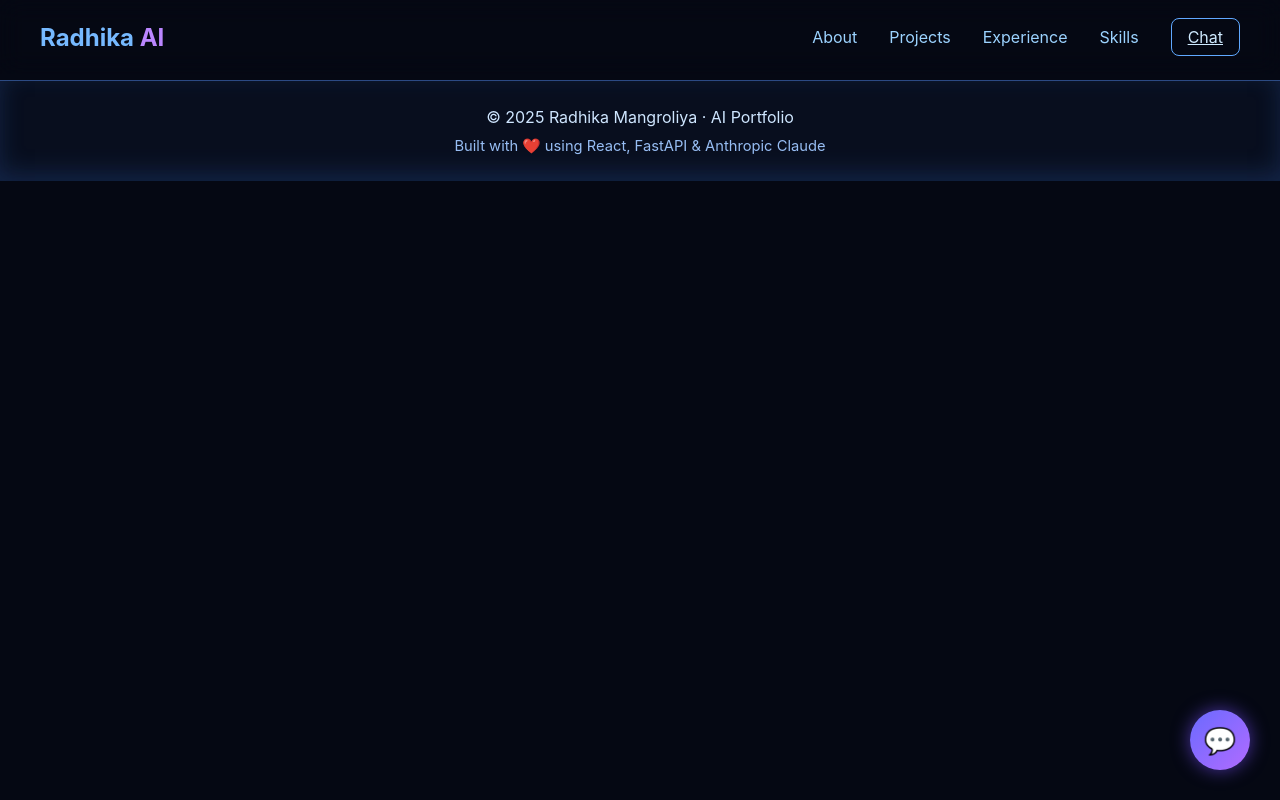
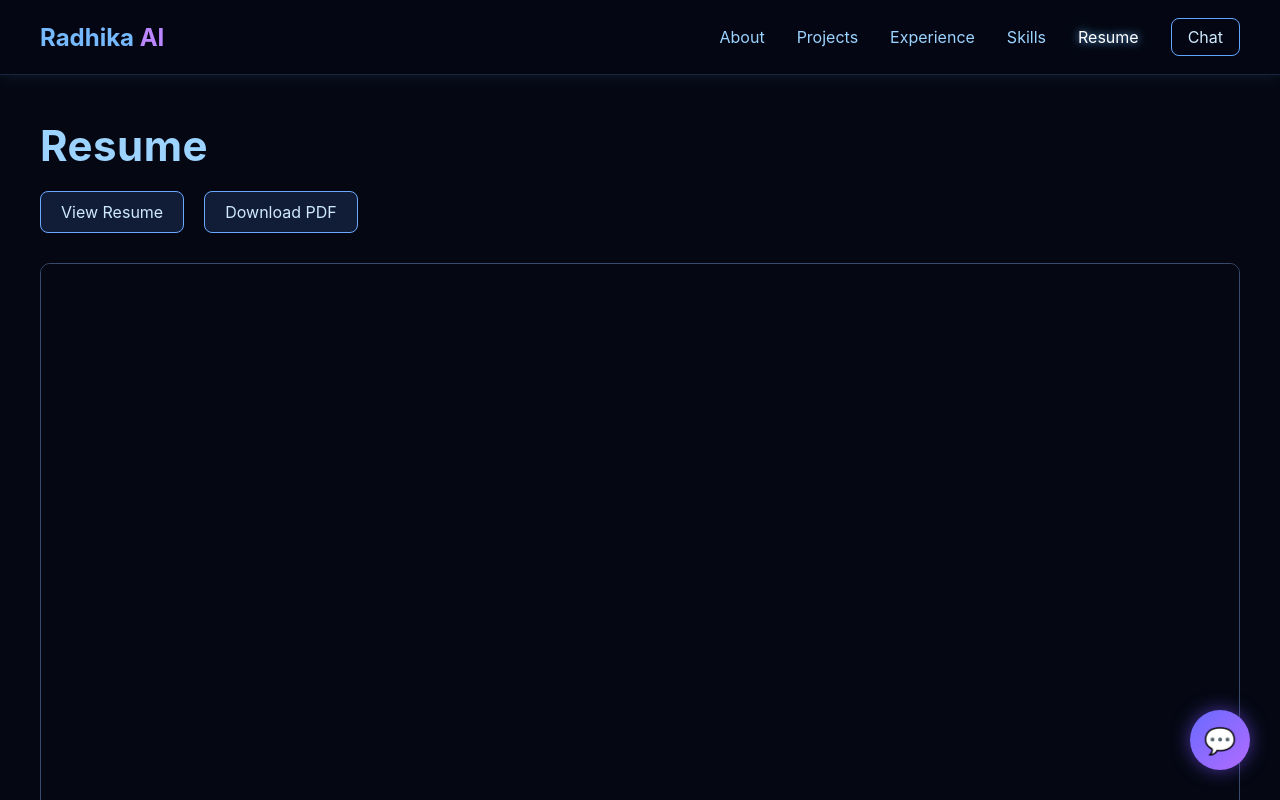
Before and after one commit to Radhikamangroliya/portfolio-Radhika-AI, a React app: page /resume in a window 1280 px wide. Shown: the top 800 px of the page. Built offline with nearby package versions, Linux system fonts and the light colour scheme; the HTML template or start-up script is replaced by a standard one.

Commit message:
done nav page

```diff
--- a/src/components/Navbar.css
+++ b/src/components/Navbar.css
@@ -1,7 +1,8 @@
 /* -------------------------------------------------------------
-   Navbar.css — Neon floating navigation bar
+   Navbar.css — Clean Neon Navigation (Transparent + Solid)
 -------------------------------------------------------------- */
 
+/* ✅ Base navbar container */
 .nav-container {
   position: fixed;
   top: 0;
@@ -11,9 +12,26 @@
   justify-content: space-between;
   align-items: center;
   z-index: 2000;
-  backdrop-filter: blur(12px);
+  transition: background 0.3s ease, box-shadow 0.3s ease, border-bottom 0.3s ease;
 }
 
+/* ✅ Transparent navbar ONLY on Home page */
+.nav-transparent {
+  background: transparent;
+  border-bottom: none;
+  box-shadow: none;
+}
+
+/* ✅ Solid navbar for all other pages */
+.nav-solid {
+  background: rgba(5, 8, 20, 0.92);
+  border-bottom: 1px solid rgba(120, 180, 255, 0.18);
+  box-shadow: 0 0 16px rgba(120, 180, 255, 0.12);
+}
+
+/* -------------------------------------------------------------
+   Logo
+-------------------------------------------------------------- */
 .logo {
   font-size: 1.5rem;
   font-weight: 700;
@@ -25,6 +43,9 @@
   color: #bb86ff;
 }
 
+/* -------------------------------------------------------------
+   Navigation Links
+-------------------------------------------------------------- */
 .nav-right {
   display: flex;
   gap: 32px;
@@ -47,12 +68,16 @@
   text-shadow: 0 0 8px #6ab8ff;
 }
 
+/* -------------------------------------------------------------
+   Chat Button
+-------------------------------------------------------------- */
 .chat-btn {
   padding: 8px 16px;
   border: 1px solid #60a8ff;
   border-radius: 8px;
   color: #cfeaff;
   transition: 0.3s;
+  text-decoration: none;
 }
 
 .chat-btn:hover {
--- a/src/components/Navbar.jsx
+++ b/src/components/Navbar.jsx
@@ -1,6 +1,5 @@
 // -------------------------------------------------------------------
-// Navbar.jsx
-// Radhika’s neon navigation bar (fixed, minimal, recruiter-friendly)
+// Navbar.jsx — Auto Transparent on Home, Solid on Other Pages
 // -------------------------------------------------------------------
 
 import React from "react";
@@ -10,11 +9,18 @@ import "./Navbar.css";
 export default function Navbar() {
   const location = useLocation();
 
+  // ✅ Transparent ONLY on home page
+  const isHome = location.pathname === "/";
+
+  const containerClass = isHome
+    ? "nav-container nav-transparent"
+    : "nav-container nav-solid";
+
   const isActive = (path) =>
     location.pathname === path ? "nav-link active" : "nav-link";
 
   return (
-    <nav className="nav-container">
+    <nav className={containerClass}>
       <div className="nav-left">
         <Link to="/" className="logo">
           Radhika <span className="accent">AI</span>
@@ -38,6 +44,10 @@ export default function Navbar() {
           Skills
         </Link>
 
+        <Link className={isActive("/resume")} to="/resume">
+          Resume
+        </Link>
+
         <Link className="chat-btn" to="/chat">
           Chat
         </Link>
--- /dev/null
+++ b/src/pages/Resume.css
@@ -0,0 +1,43 @@
+.resume-wrapper {
+  padding: 120px 40px;
+  min-height: 100vh;
+  color: #d9eaff;
+  background: #050813;
+}
+
+.resume-title {
+  font-size: 42px;
+  font-weight: 700;
+  margin-bottom: 20px;
+  color: #9cd3ff;
+}
+
+.resume-buttons {
+  display: flex;
+  gap: 20px;
+  margin-bottom: 30px;
+}
+
+.resume-btn {
+  padding: 10px 20px;
+  background: rgba(90, 140, 255, 0.15);
+  border: 1px solid #6aa9ff;
+  border-radius: 8px;
+  cursor: pointer;
+  font-size: 16px;
+  text-decoration: none;
+  color: #cfeaff;
+  transition: 0.3s;
+}
+
+.resume-btn:hover {
+  background: rgba(110, 160, 255, 0.3);
+  box-shadow: 0 0 12px #6aa9ff;
+}
+
+.resume-iframe {
+  width: 100%;
+  height: 80vh;
+  border: 1px solid #3a4a6a;
+  border-radius: 10px;
+}
--- /dev/null
+++ b/src/pages/Resume.jsx
@@ -0,0 +1,32 @@
+// -------------------------------------------------------------
+// Resume.jsx — View + Download Radhika's Resume
+// -------------------------------------------------------------
+
+import React from "react";
+import "./Resume.css";
+
+export default function Resume() {
+  const resumeFile = "/resume.pdf"; // ✅ located in public folder
+
+  return (
+    <div className="resume-wrapper">
+      <h1 className="resume-title">Resume</h1>
+
+      <div className="resume-buttons">
+        <a href={resumeFile} target="_blank" className="resume-btn view">
+          View Resume
+        </a>
+
+        <a href={resumeFile} download className="resume-btn download">
+          Download PDF
+        </a>
+      </div>
+
+      <iframe
+        src={resumeFile}
+        className="resume-iframe"
+        title="Radhika Resume"
+      ></iframe>
+    </div>
+  );
+}
--- a/src/router.jsx
+++ b/src/router.jsx
@@ -11,6 +11,7 @@ import About from "./pages/About.jsx";
 import Projects from "./pages/Projects.jsx";
 import Experience from "./pages/Experience.jsx";
 import Skills from "./pages/Skills.jsx";
+import Resume from "./pages/Resume.jsx";
 import ChatFull from "./pages/ChatFull.jsx";
 
 // --- Layout components ---
@@ -38,8 +39,10 @@ export default function AppRouter() {
   <Route path="/projects" element={<Projects />} />
   <Route path="/experience" element={<Experience />} />
   <Route path="/skills" element={<Skills />} />
+  <Route path="/resume" element={<Resume />} />
   <Route path="/chat" element={<ChatFull />} />
 </Routes>
+
 
       <Footer />
 
```
Also changed, not shown: 1 other file (tests, documents, lock files or other folders). Lines whose indentation alone changed are shown as unchanged.
